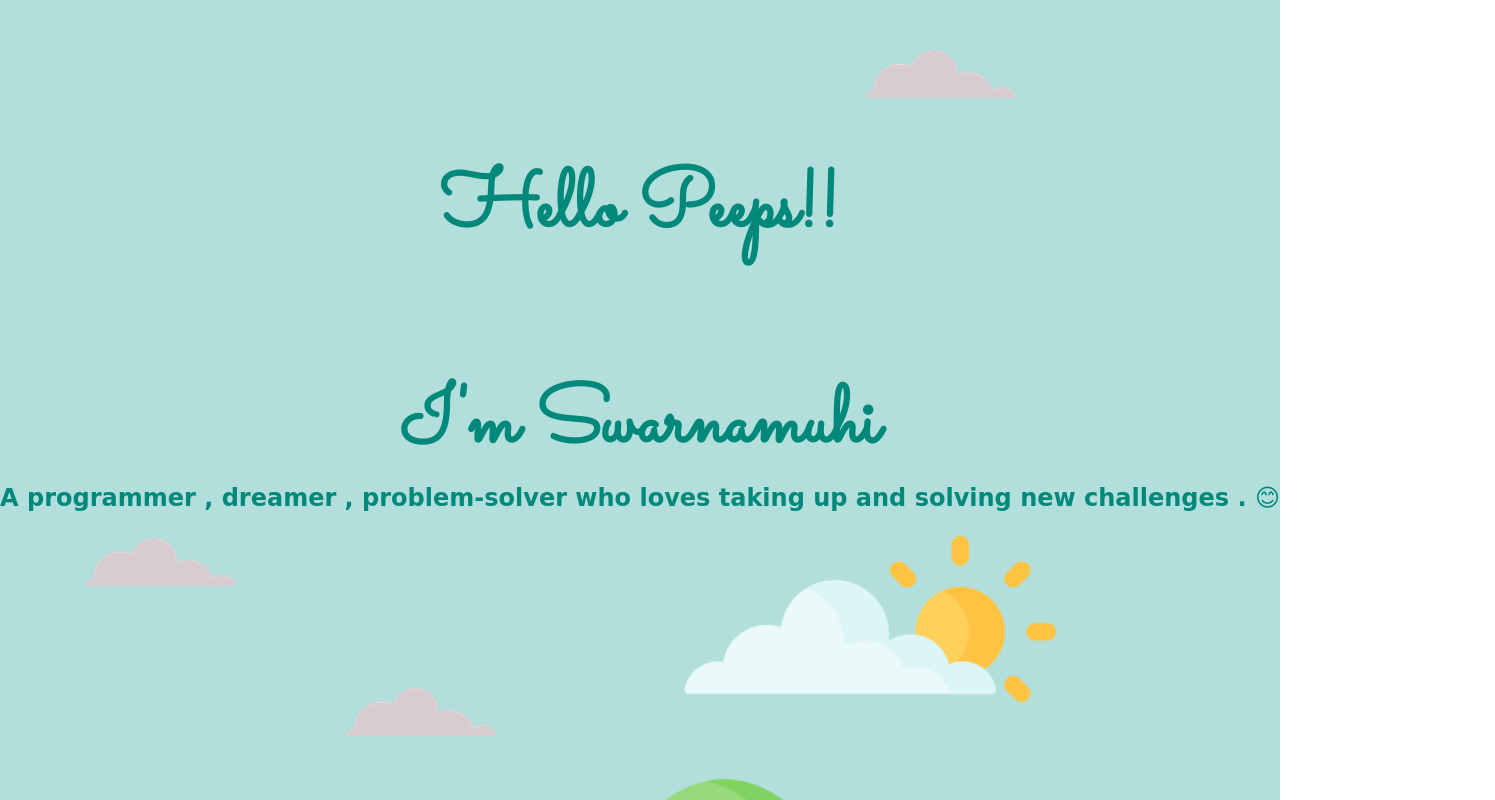
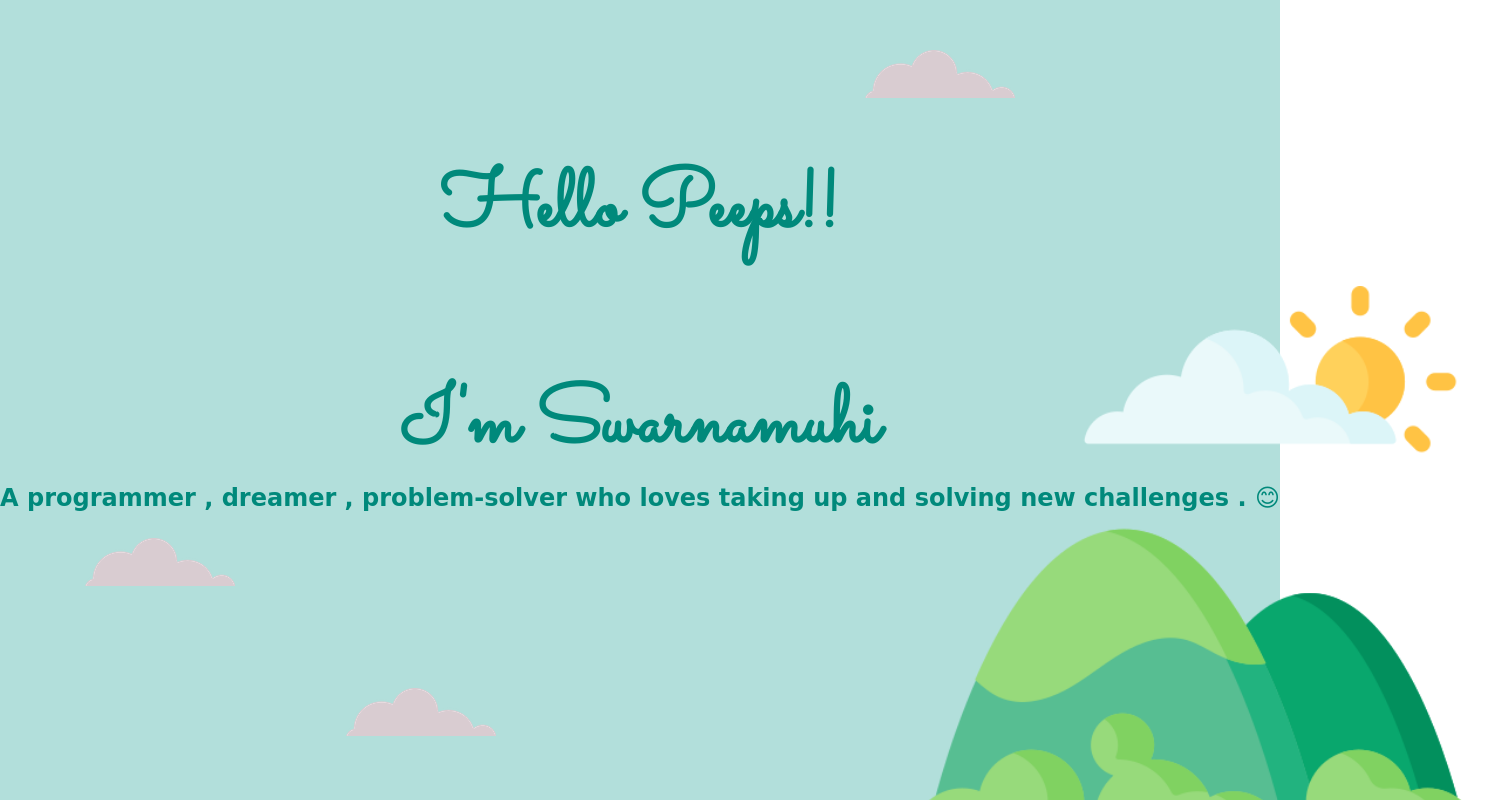
Before and after one commit to voldemort18/Website, a plain HTML site: page index.html in a window 1280 px wide. Shown: the top 800 px of the page, 1495 px wide, since content can reach past the window. Drawn offline with Linux system fonts and the light colour scheme; a web font is replaced by a local one.

Commit message:
Update styles.css

```diff
--- a/css/styles.css
+++ b/css/styles.css
@@ -87,9 +87,9 @@ a:hover{
 .mountain {
   height: 600px;
   position: relative;
-bottom: 0px;
-  right: auto;
-  left: auto;
+bottom: 250px;
+  right: -400px;
+
 }
 .image1 {
   height: 200px;
@@ -149,7 +149,7 @@ p{
   text-align: left;
   position: absolute;
   bottom: 200px;
-  right: 500px;
+  right: 400px;
 }
 
 .yellow2 {
```
